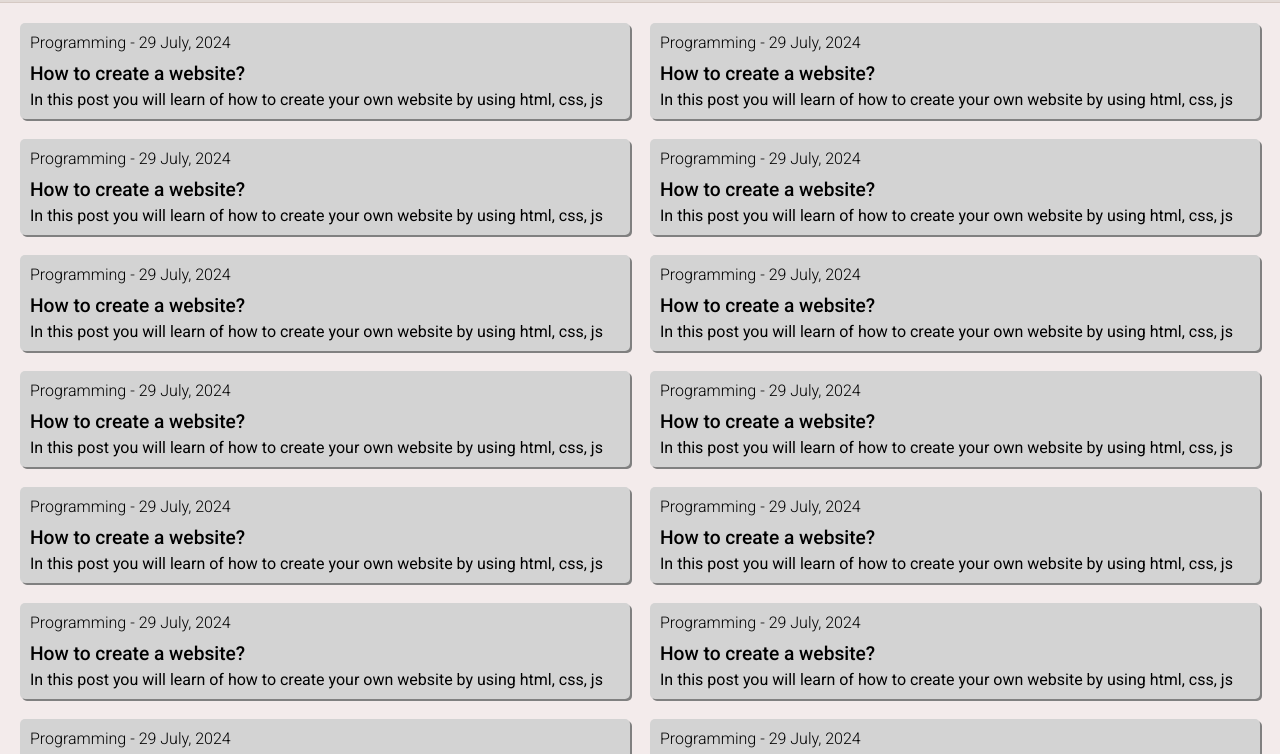
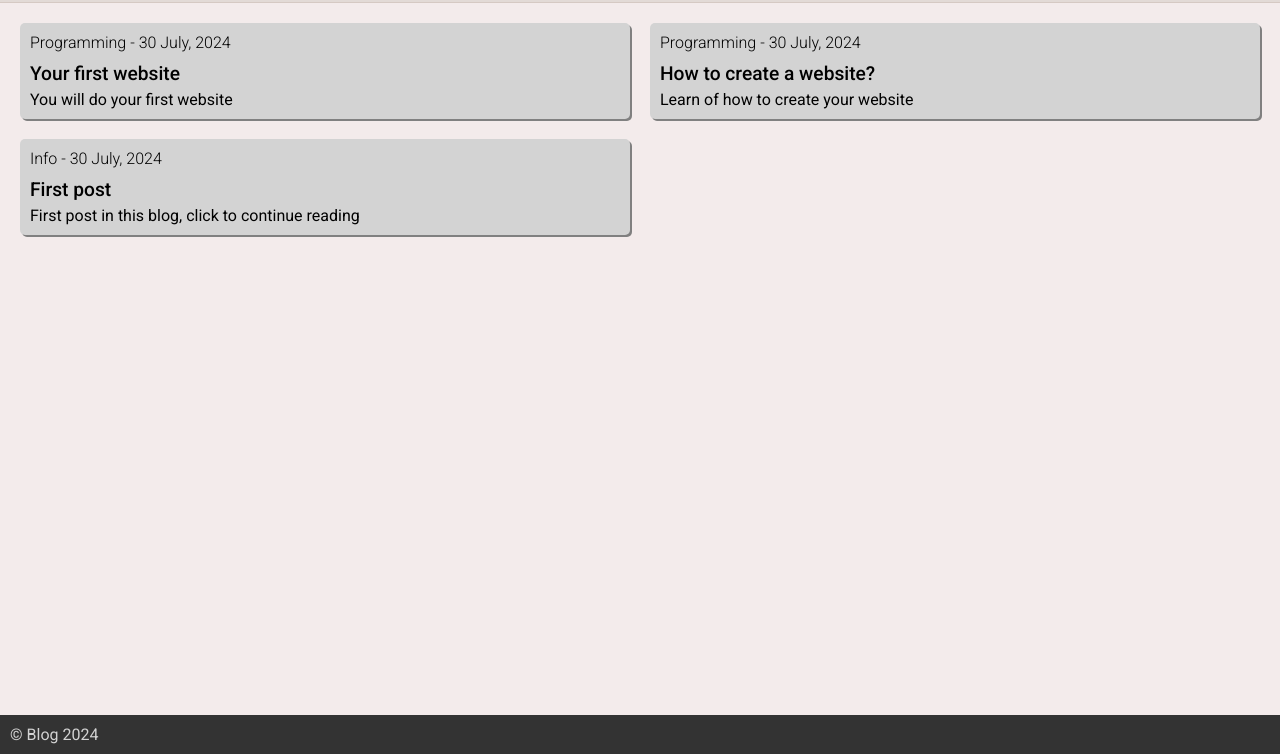
Before and after one commit to fhw12/blog-frontend, a plain HTML site: page index.html in a window 1280 px wide. Shown: the part 46-800 px from the top of the page. Drawn offline with Linux system fonts and the light colour scheme.

Commit message:
postModel, repository

```diff
--- a/classes/appController.js
+++ b/classes/appController.js
@@ -1,6 +1,7 @@
 class AppController{
     constructor(){
         this.page = document.querySelector('#page');
+        this.repository = new Repository();
 
         this.createEvents();
         this.openHomePage();
@@ -15,7 +16,6 @@ class AppController{
 
         signInButton.addEventListener('click', this.openSignInPage.bind(this));
         signUpButton.addEventListener('click', this.openSignUpPage.bind(this));
-
     }
 
     openHomePage(){
--- /dev/null
+++ b/classes/models/postModel.js
@@ -0,0 +1,10 @@
+class PostModel{
+    constructor(id, title, topic, date, description, content){
+        this.id = id;
+        this.title = title;
+        this.topic = topic;
+        this.date = date;
+        this.description = description;
+        this.content = content;
+    }
+}
--- a/classes/pageControllers/homePageController.js
+++ b/classes/pageControllers/homePageController.js
@@ -6,22 +6,21 @@ class HomePageController{
 
     open(){
         this.appController.page.innerHTML = '<div class="post-container" id="post-container"></div>';
-        for(let i = 0; i < 30; i++){
-            this.addPost(
-                'Programming - 29 July, 2024',
-                'How to create a website?',
-                'In this post you will learn of how to create your own website by using html, css, js'
-            );
-        }
+
+        const posts = [...this.appController.repository.posts].reverse();
+
+        posts.forEach((post) => {
+            this.addPost(post);
+        });
     }
 
-    addPost(info, title, description){
+    addPost(post){
         const postContainer = document.querySelector('#post-container');
         postContainer.innerHTML += `
             <div class="post">
-                <p class="post-theme-date">${info}</p>
-                <p class="post-title">${title}</p>
-                <p class="post-description">${description}</p>
+                <p class="post-theme-date">${post.topic} - ${post.date}</p>
+                <p class="post-title">${post.title}</p>
+                <p class="post-description">${post.description}</p>
             </div>
         `;
     }
--- /dev/null
+++ b/classes/repository.js
@@ -0,0 +1,41 @@
+class Repository{
+    constructor(){
+        this.posts = new Array();
+        this.addTestPosts();
+    }
+
+    addPost(id, title, topic, date, description, content){
+        this.posts.push(
+            new PostModel(id, title, topic, date, description, content)
+        );
+    }
+
+    addTestPosts(){
+        this.addPost(
+            0,
+            'First post',
+            'Info',
+            '30 July, 2024',
+            'First post in this blog, click to continue reading',
+            'First post content'
+        );
+
+        this.addPost(
+            1,
+            'How to create a website?',
+            'Programming',
+            '30 July, 2024',
+            'Learn of how to create your website',
+            'Learn html, css, js and frameworks'
+        );
+
+        this.addPost(
+            2,
+            'Your first website',
+            'Programming',
+            '30 July, 2024',
+            'You will do your first website',
+            'Create a index.html, write code and after it open this file by using your browser to see result',
+        );
+    }
+}
--- a/index.html
+++ b/index.html
@@ -9,12 +9,16 @@
     <link href="https://fonts.googleapis.com/css2?family=Roboto:ital,wght@0,100;0,300;0,400;0,500;0,700;0,900;1,100;1,300;1,400;1,500;1,700;1,900&display=swap" rel="stylesheet">
     <link rel="stylesheet" href="style.css">
     <link rel="shortcut icon" href="#">
-    <!-- AppController -->
-    <script src="./classes/appController.js"></script>
+    <!-- Models -->
+    <script src="./classes/models/postModel.js"></script>
+    <!-- Repository -->
+    <script src="./classes/repository.js"></script>
     <!-- PageControllers -->
     <script src="./classes/pageControllers/homePageController.js"></script>
     <script src="./classes/pageControllers/signInPageController.js"></script>
     <script src="./classes/pageControllers/signUpPageController.js"></script>
+    <!-- AppController -->
+    <script src="./classes/appController.js"></script>
 </head>
 <body>
     <header class="header">
```
